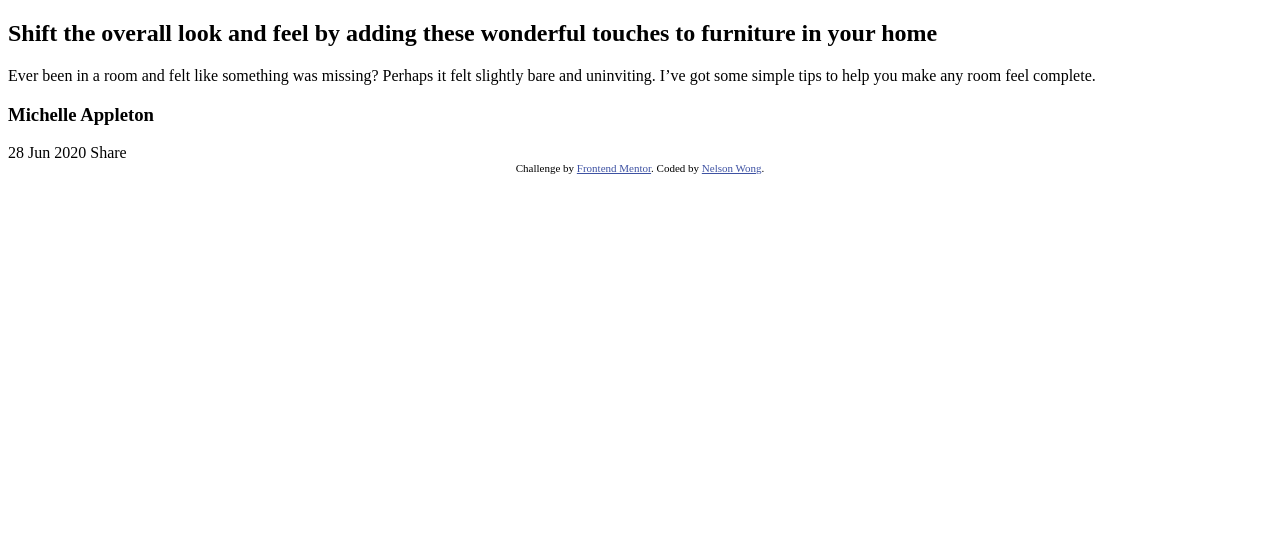
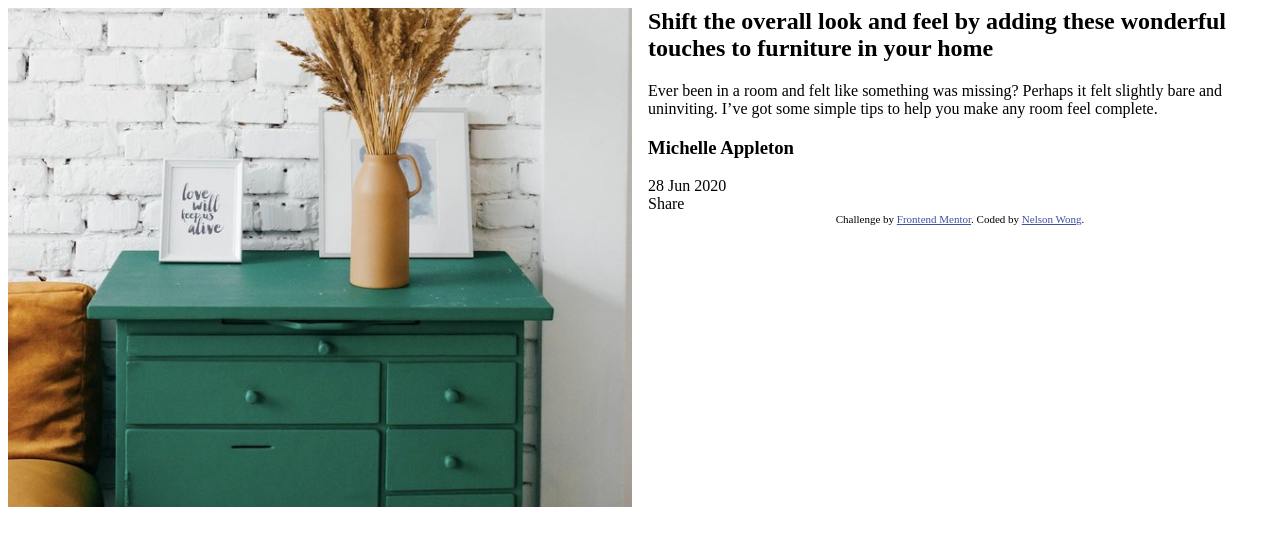
Before and after one commit to nwong02/Web-Projects, a plain HTML site: page index.html in a window 1280 px wide. Drawn offline with Linux system fonts and the light colour scheme.

Commit message:
media screen for responsive web design

```diff
--- a/index.html
+++ b/index.html
@@ -18,6 +18,11 @@
 </head>
 <body>
 
+  <div class='content'>
+
+  <img src='/images/drawers.jpg' style="width: 100%">
+
+  <div class='paragraph'>
     <h2>Shift the overall look and feel by adding these wonderful
     touches to furniture in your home</h2>
 
@@ -27,12 +32,12 @@
 
     <h3>Michelle Appleton</h3>
     28 Jun 2020
-
+  </div>
   Share
-
   <div class="attribution">
     Challenge by <a href="https://www.frontendmentor.io?ref=challenge" target="_blank">Frontend Mentor</a>.
     Coded by <a href="#">Nelson Wong</a>.
   </div>
+</div>
 </body>
 </html>
--- a/preview.css
+++ b/preview.css
@@ -0,0 +1,7 @@
+@media only screen and (min-width: 768px) {
+    body {
+        -webkit-columns: 2 300px;
+        -moz-columns: 2 300px;
+        columns: 2 200px;
+    }
+}
```
Lines whose indentation alone changed are shown as unchanged.
